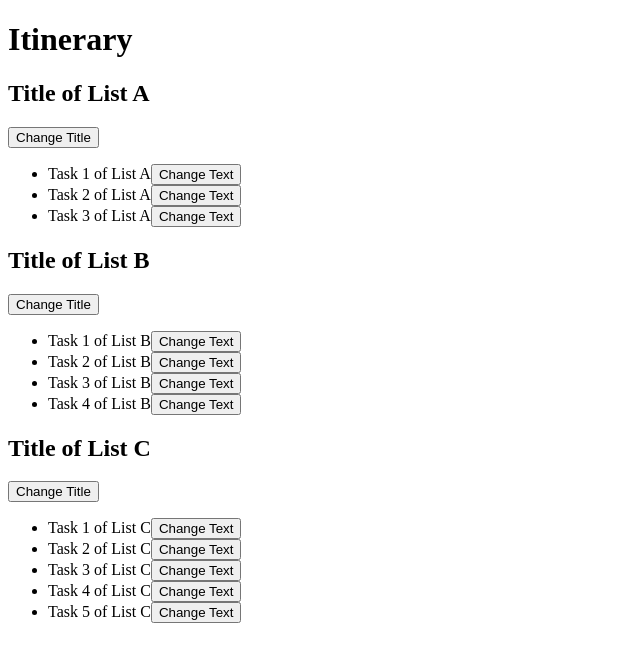
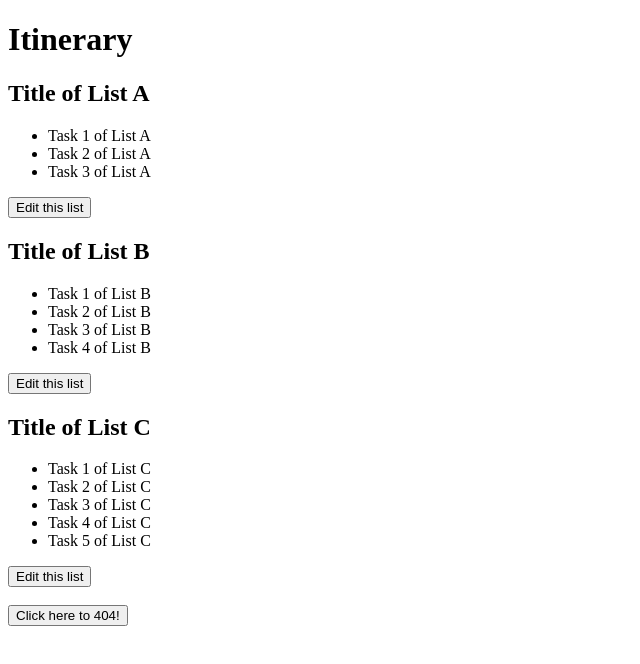
Before and after one commit to endulum/react-itinerary, a React (Vite) app: page / in a window 1280 px wide. Shown: the top 664 px of the page, without its empty margins (0-640 px from the left). Built offline with nearby package versions, Linux system fonts and the light colour scheme.

Commit message:
implemented routing

```diff
--- a/package.json
+++ b/package.json
@@ -14,6 +14,7 @@
     "prop-types": "^15.8.1",
     "react": "^18.2.0",
     "react-dom": "^18.2.0",
+    "react-router-dom": "^6.18.0",
     "uuid": "^9.0.1"
   },
   "devDependencies": {
--- a/src/App.jsx
+++ b/src/App.jsx
@@ -1,19 +1,71 @@
 import { useState } from 'react';
+import {
+  Routes, Route, Outlet, Navigate, Link,
+} from 'react-router-dom';
 import defaultData from './defaultData';
 import List from './itinerary-components/List';
 
 export default function App() {
-  const [data, setData] = useState(defaultData);
-
+  const [lists, setLists] = useState(defaultData);
   return (
-    <div>
-      <h1>Itinerary</h1>
-      {data.map((list) => (
-        <List
-          key={list.id}
-          list={list}
-        />
-      ))}
-    </div>
+    <Routes>
+      <Route element={<Layout />}>
+        <Route index element={<Overview lists={lists} />} />
+        {lists.map((list) => (
+          <Route
+            key={list.id}
+            path={`/list/${list.id}`}
+            element={(
+              <List
+                list={list}
+                isEditable
+              />
+            )}
+          />
+        ))}
+        <Route path="*" element={<NoMatch />} />
+      </Route>
+    </Routes>
   );
 }
+
+function Layout() {
+  return (
+    <>
+      <h1>Itinerary</h1>
+      <div>
+        <Outlet />
+      </div>
+    </>
+  );
+}
+
+function Overview({ lists }) {
+  return (
+    <>
+      {lists.map((list) => (
+        <div key={list.id}>
+          <List list={list} isEditable={false} />
+          <Link to={`/list/${list.id}`}>
+            <button type="button">Edit this list</button>
+          </Link>
+        </div>
+      ))}
+      <br />
+      <Link to="/bad">
+        <button type="button">Click here to 404!</button>
+      </Link>
+    </>
+  );
+}
+
+function NoMatch() {
+  return (
+    <>
+      <p>Uh oh! You friccin moron. You just got NO MATCHED!</p>
+      <Link to="/">
+        <button type="button">Click here to totally go home.</button>
+      </Link>
+    </>
+  );
+}
--- a/src/itinerary-components/List.jsx
+++ b/src/itinerary-components/List.jsx
@@ -1,8 +1,9 @@
 import PropTypes from 'prop-types';
 import { useState } from 'react';
+import { Link } from 'react-router-dom';
 import Task from './Task';
 
-export default function List({ list }) {
+export default function List({ list, isEditable }) {
   const [changing, setChanging] = useState(false);
   function toggleChanging() { setChanging(!changing); }
 
@@ -17,16 +18,22 @@ export default function List({ list }) {
       ) : (
         <div>
           <h2>{list.title}</h2>
-          <button type="button" onClick={toggleChanging}>Change Title</button>
+          {isEditable && <button type="button" onClick={toggleChanging}>Change Title</button>}
         </div>
       )}
 
       {list.tasks.length > 0 && (
         <ul>
           {list.tasks.map((task) => (
-            <Task key={task.id} task={task} />
+            <Task key={task.id} task={task} isEditable={isEditable} />
           ))}
         </ul>
+      )}
+
+      {isEditable && (
+        <Link to="/">
+          <button type="button">Overview</button>
+        </Link>
       )}
     </section>
   );
@@ -42,4 +49,5 @@ List.propTypes = {
       done: PropTypes.bool,
     })),
   }).isRequired,
+  isEditable: PropTypes.bool.isRequired,
 };
--- a/src/itinerary-components/Task.jsx
+++ b/src/itinerary-components/Task.jsx
@@ -1,7 +1,7 @@
 import { useState } from 'react';
 import PropTypes from 'prop-types';
 
-export default function Task({ task }) {
+export default function Task({ task, isEditable }) {
   const [changing, setChanging] = useState(false);
   function toggleChanging() { setChanging(!changing); }
 
@@ -14,7 +14,7 @@ export default function Task({ task }) {
     <li>
       {/* eslint-disable-next-line jsx-a11y/label-has-associated-control */}
       <label>{task.text}</label>
-      <button type="button" onClick={toggleChanging}>Change Text</button>
+      {isEditable && <button type="button" onClick={toggleChanging}>Change Text</button>}
     </li>
   );
 }
@@ -25,4 +25,5 @@ Task.propTypes = {
     text: PropTypes.string,
     done: PropTypes.bool,
   }).isRequired,
+  isEditable: PropTypes.bool.isRequired,
 };
--- a/src/main.jsx
+++ b/src/main.jsx
@@ -1,9 +1,12 @@
 import React from 'react';
 import ReactDOM from 'react-dom/client';
+import { BrowserRouter } from 'react-router-dom';
 import App from './App';
 
 ReactDOM.createRoot(document.getElementById('root')).render(
   <React.StrictMode>
-    <App />
+    <BrowserRouter>
+      <App />
+    </BrowserRouter>
   </React.StrictMode>,
 );
```
Also changed, not shown: 1 other file (tests, documents, lock files or other folders).
